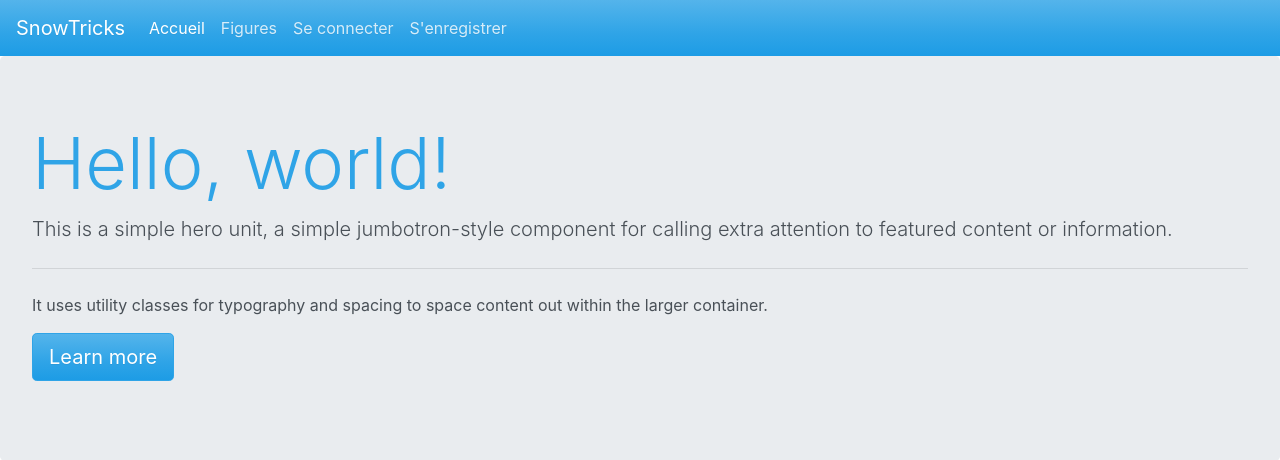
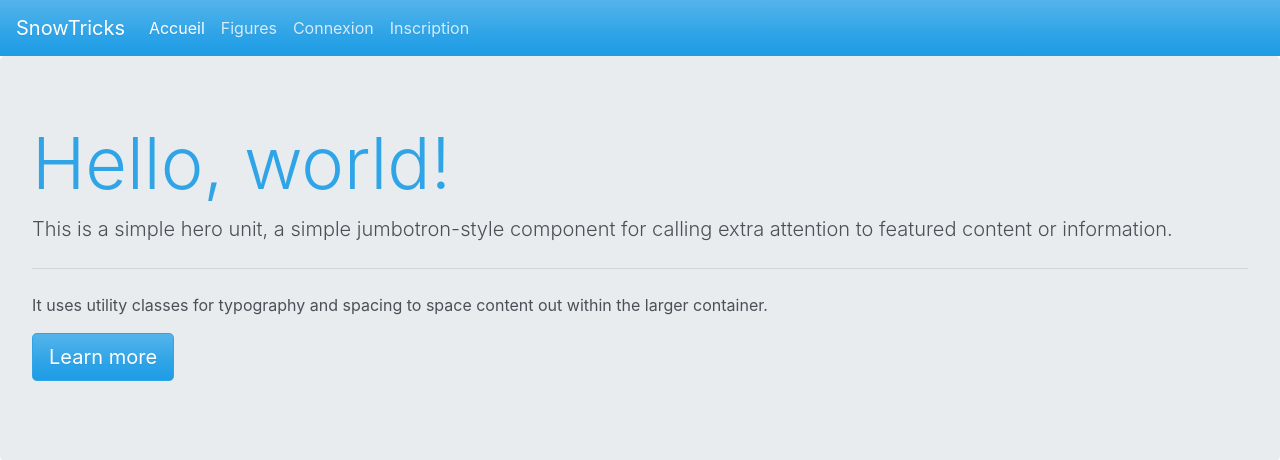
Before and after one commit to Flawxy/PHPSymfony-project6, a Symfony app: template templates/home.html.twig in a window 1280 px wide. Shown: the top 460 px of the page. Run offline with Twig, Linux system fonts and the light colour scheme; the template is opened without the code that fills it, so the values that code supplies are empty; some libraries are stand-ins or nearby versions.

Commit message:
Creating & editing views
🟢 Creating account/password view ;
🟠 Editing partials/header view.

```diff
--- a/templates/partials/header.html.twig
+++ b/templates/partials/header.html.twig
@@ -12,12 +12,18 @@
             <li class="nav-item">
                 <a class="nav-link" href="{{ path('tricks_index') }}">Figures</a>
             </li>
-            <li class="nav-item">
-                <a class="nav-link" href="{{ path('account_login') }}">Se connecter</a>
-            </li>
-            <li class="nav-item">
-                <a class="nav-link" href="#">S'enregistrer</a>
-            </li>
+            {% if app.user %}
+                <li class="nav-item">
+                    <a href="{{ path('account_logout') }}" class="nav-link">Déconnexion</a>
+                </li>
+            {% else %}
+                <li class="nav-item">
+                    <a class="nav-link" href="{{ path('account_login') }}">Connexion</a>
+                </li>
+                <li class="nav-item">
+                    <a class="nav-link" href="{{ path('account_register') }}">Inscription</a>
+                </li>
+            {% endif %}
         </ul>
     </div>
 </nav>
```
Also changed, not shown: templates/account/password.html.twig (added, +15 -0 lines).
